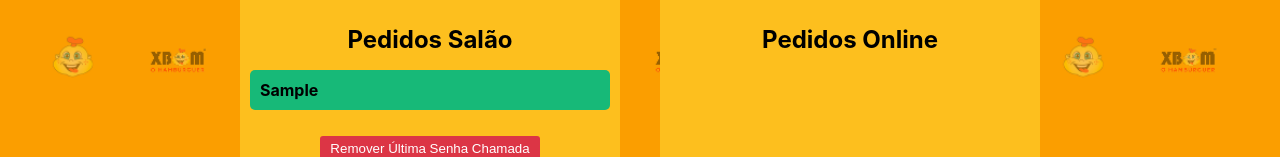
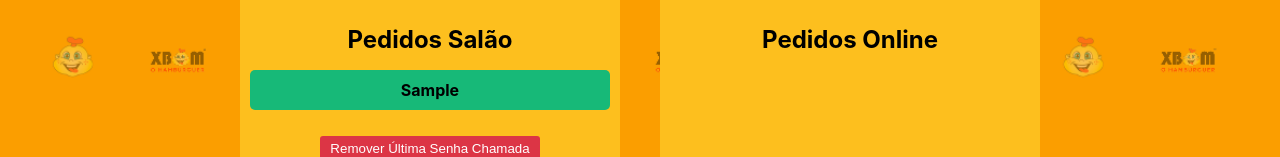
Before and after one commit to pedro-pimentel/fastfood-queue-system, a React (Create React App) app: page /operador in a window 1280 px wide. Both pictures are taken after typing "Sample" into the empty fields and a click on the button "Adicionar Senha". Shown: the part 267-424 px from the top of the page. Built offline with nearby package versions, Linux system fonts and the light colour scheme; the HTML template or start-up script is replaced by a standard one.

Commit message:
fix(operador.tsx, filasenha.tsx): correção de bug ordem da fila e destaque da fila

```diff
--- a/src/components/FilaSenhas/FilaSenhas.css
+++ b/src/components/FilaSenhas/FilaSenhas.css
@@ -2,35 +2,8 @@
   padding: 10px;
   border-radius: 3px;
   width: 45%;
-  background:#FDBF1E;
+  background: #FDBF1E;
   text-align: center;
-
-}
-
-.formulario-senha {
-  margin: 10px;
-  border: 1px solid #ddd;
-  border-radius: 5px;
-  width: 54%;
-  background: #fff;
-  text-align: center;
-}
-
-.formulario-senha label{
-  margin: 25px 15px 25px 25px;
-  font-size: 25px;
-}
-
-.formulario-senha select{
-  margin: 25px 25px 25px 10px;
-  font-size: 20px;
-  cursor: pointer;
-}
-
-.formulario-senha button{
-  margin: 25px 25px 25px 10px;
-  font-size: 20px;
-  cursor: pointer;
 }
 
 .fila-container h2 {
@@ -45,17 +18,12 @@
 .fila-container li {
   margin: 5px 0;
   padding: 10px;
-  /* border: 1px solid #ddd; */
   border-radius: 5px;
   display: flex;
-  justify-content: space-between;
+  justify-content: center;
   align-items: center;
   transition: background-color 0.3s ease;
 }
-
-/* .senha.aguardando {
-  background-color: #f0f0f0;
-} */
 
 .senha.chamada {
   background-color: #f3558f99;
@@ -79,3 +47,29 @@
 .remove-button:hover {
   background-color: #c82333;
 }
+
+.formulario-senha {
+  margin: 10px;
+  border: 1px solid #ddd;
+  border-radius: 5px;
+  width: 54%;
+  background: #fff;
+  text-align: center;
+}
+
+.formulario-senha label {
+  margin: 25px 15px 25px 25px;
+  font-size: 25px;
+}
+
+.formulario-senha select {
+  margin: 25px 25px 25px 10px;
+  font-size: 20px;
+  cursor: pointer;
+}
+
+.formulario-senha button {
+  margin: 25px 25px 25px 10px;
+  font-size: 20px;
+  cursor: pointer;
+}
--- a/src/components/FilaSenhas/FilaSenhas.tsx
+++ b/src/components/FilaSenhas/FilaSenhas.tsx
@@ -14,14 +14,9 @@ interface FilaSenhasProps {
   onRemoverUltimaSenhaChamada?: () => void;
 }
 
-const FilaSenhas: React.FC<FilaSenhasProps> = React.memo(({ titulo, senhas, ultimaSenhaChamada, onRemoverUltimaSenhaChamada }) => {
-  const sortedSenhas = React.useMemo(() => {
-    return [...senhas].sort((a, b) => {
-      const aId = parseInt(a.id.split('-')[1], 10) || 0;
-      const bId = parseInt(b.id.split('-')[1], 10) || 0;
-      return bId - aId;
-    });
-  }, [senhas]);
+const FilaSenhas: React.FC<FilaSenhasProps> = ({ titulo, senhas, ultimaSenhaChamada, onRemoverUltimaSenhaChamada }) => {
+  // Ordena as senhas em ordem decrescente
+  const sortedSenhas = [...senhas].sort((a, b) => parseInt(b.id.split('-')[1]) - parseInt(a.id.split('-')[1]));
 
   return (
     <div className="fila-container">
@@ -34,10 +29,10 @@ const FilaSenhas: React.FC<FilaSenhasProps> = React.memo(({ titulo, senhas, ulti
         ))}
       </ul>
       {ultimaSenhaChamada && onRemoverUltimaSenhaChamada && (
-        <button className="remove-button" onClick={onRemoverUltimaSenhaChamada} aria-label="Remover Última Senha Chamada">Remover Última Senha Chamada</button>
+        <button className="remove-button" onClick={onRemoverUltimaSenhaChamada}>Remover Última Senha Chamada</button>
       )}
     </div>
   );
-});
+};
 
 export default FilaSenhas;
--- a/src/components/FormularioSenha/FormularioSenha.tsx
+++ b/src/components/FormularioSenha/FormularioSenha.tsx
@@ -13,7 +13,7 @@ const FormularioSenha: React.FC<FormularioSenhaProps> = ({ onAddSenha }) => {
 
   const handleSubmit = (e: React.FormEvent) => {
     e.preventDefault();
-    onAddSenha(tipo, senhaPersonalizada);
+    onAddSenha(tipo, senhaPersonalizada || undefined);
     setSenhaPersonalizada('');
   };
 
--- a/src/pages/Operador.tsx
+++ b/src/pages/Operador.tsx
@@ -76,11 +76,11 @@ const Operador: React.FC = () => {
     }
 
     if (tipo === 'salao') {
-      setSenhasSalao((prevSenhas) => [...prevSenhas, novaSenha]);
+      setSenhasSalao((prevSenhas) => [novaSenha, ...prevSenhas]);
       setUltimaSenhaChamadaSalao(novaSenha.id);
       localStorage.setItem('ultimaSenhaChamadaSalao', novaSenha.id);
     } else {
-      setSenhasRetirada((prevSenhas) => [...prevSenhas, novaSenha]);
+      setSenhasRetirada((prevSenhas) => [novaSenha, ...prevSenhas]);
       setUltimaSenhaChamadaRetirada(novaSenha.id);
       localStorage.setItem('ultimaSenhaChamadaRetirada', novaSenha.id);
     }
```
